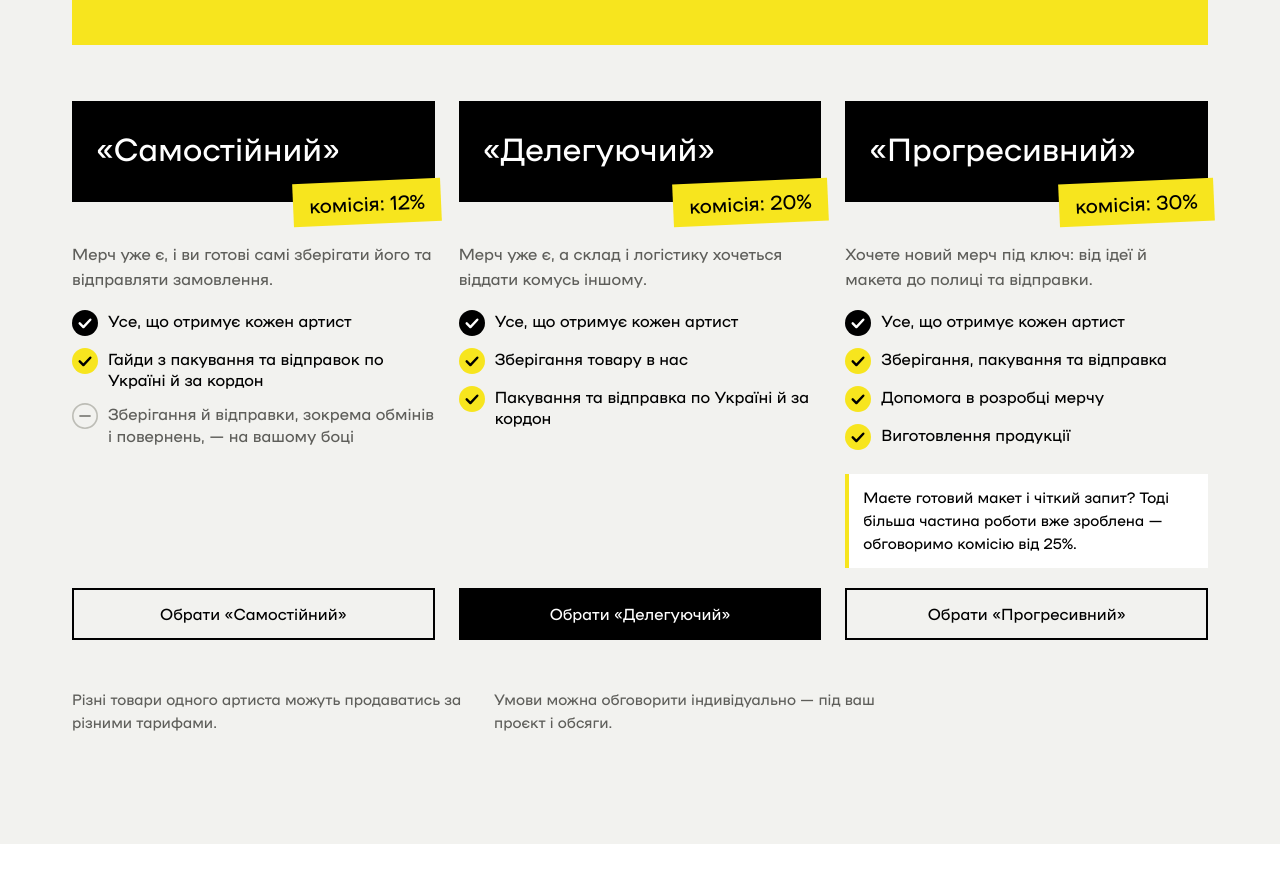
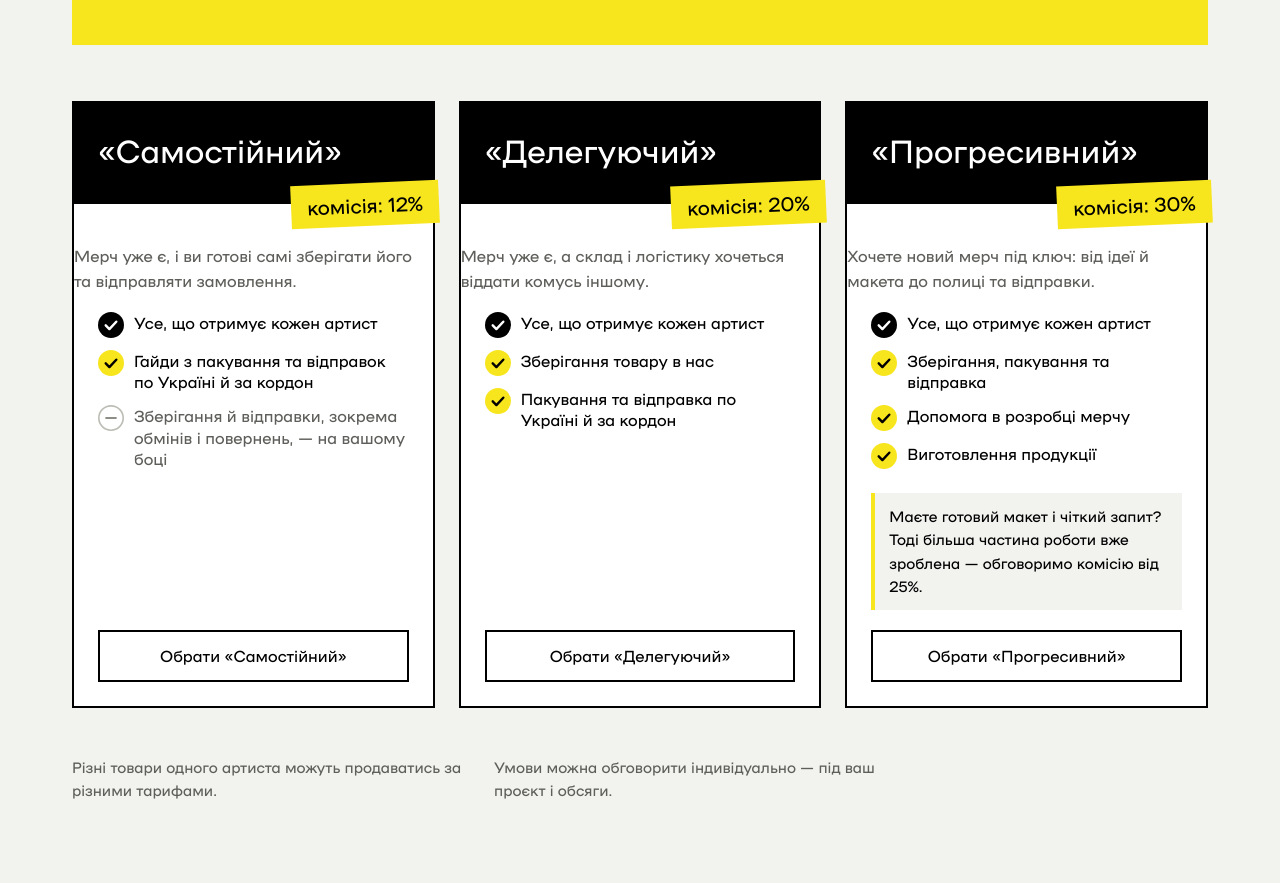
Before and after one commit to nevamind-max/start-page, a plain HTML site: page index.html in a window 1280 px wide. Shown: the part 2955-3838 px from the top of the page. Drawn offline with Linux system fonts and the light colour scheme.

Commit message:
Tariffs: outline each tariff card, no black fill on the middle button

```diff
--- a/index.html
+++ b/index.html
@@ -223,7 +223,10 @@ nav.links a:hover{color:var(--ink)}
 /* tariffs */
 .tariffs{display:grid;gap:44px 24px;margin-top:56px}
 @media (min-width:980px){.tariffs{grid-template-columns:repeat(3,1fr)}}
-.tariff{display:flex;flex-direction:column}
+.tariff{display:flex;flex-direction:column;border:2px solid var(--ink);background:var(--white);padding-bottom:24px}
+.tariff > :not(.plaque){margin-left:24px;margin-right:24px}
+@media (max-width:420px){.tariff > :not(.plaque){margin-left:18px;margin-right:18px}}
+.tariff .btn{width:auto}
 .plaque{background:var(--ink);color:var(--white);font-size:clamp(26px,2.6vw,32px);font-weight:700;padding:22px 24px 30px;position:relative}
 .rate{position:absolute;right:-6px;bottom:-22px;background:var(--yellow);color:var(--ink);font-size:20px;font-weight:600;padding:6px 16px;transform:rotate(-2.5deg)}
 .tariff .fit{margin:40px 0 18px;font-size:16px;color:var(--grey);min-height:3.1em}
@@ -231,8 +234,8 @@ nav.links a:hover{color:var(--ink)}
 .tariff li{display:grid;grid-template-columns:26px 1fr;gap:10px;font-size:16px;line-height:1.35;align-items:start}
 .tariff li .ic{width:26px;height:26px}
 .tariff li.off{color:var(--grey)}
-.tariff .note{background:var(--white);border-left:4px solid var(--yellow);padding:12px 14px;font-size:15px;margin-bottom:20px}
-.tariff .btn{margin-top:auto;width:100%}
+.tariff .note{background:var(--paper);border-left:4px solid var(--yellow);padding:12px 14px;font-size:15px;margin-bottom:20px}
+.tariff .btn{margin-top:auto}
 .fine{margin-top:48px;display:grid;gap:10px;color:var(--grey);font-size:15px}
 @media (min-width:760px){.fine{grid-template-columns:repeat(2,1fr);gap:24px;max-width:820px}}
 
@@ -535,7 +538,7 @@ footer{padding:40px 0 110px;font-size:15px;color:var(--grey)}
           <li><svg class="ic"><use href="#plus"/></svg>Зберігання товару в нас</li>
           <li><svg class="ic"><use href="#plus"/></svg>Пакування та відправка по Україні й за кордон</li>
         </ul>
-        <a class="btn btn-black" href="#apply" data-tariff="Делегуючий (20%)">Обрати «Делегуючий»</a>
+        <a class="btn btn-line" href="#apply" data-tariff="Делегуючий (20%)">Обрати «Делегуючий»</a>
       </article>
 
       <article class="tariff" id="t-prog">
```
